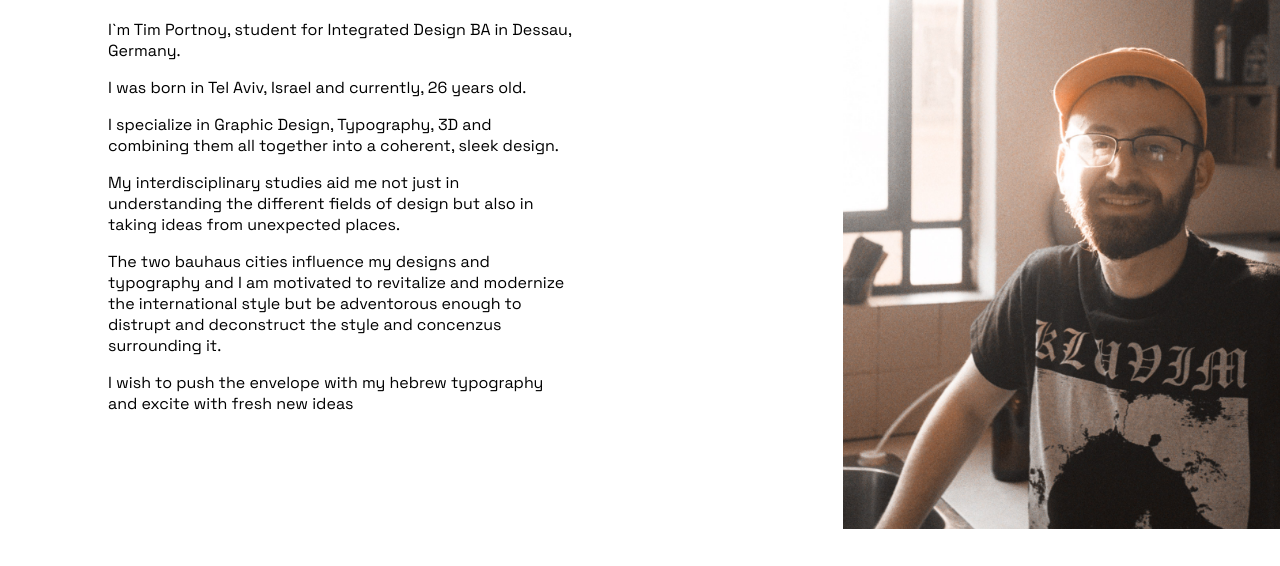
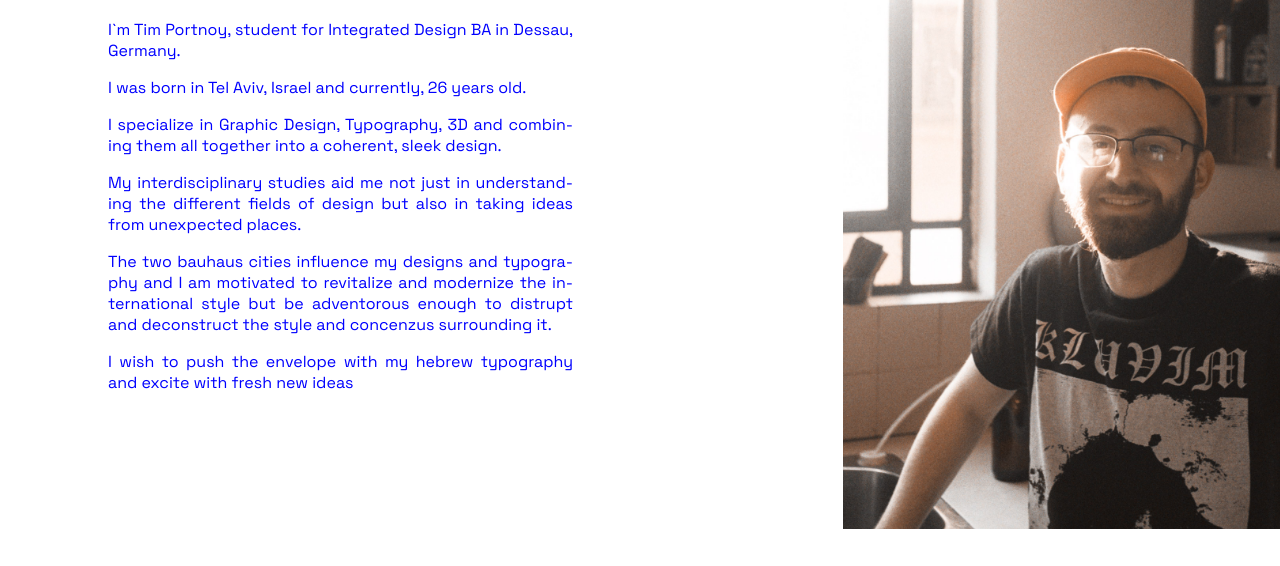
Before and after one commit to cudacoder/portnoytim.com, a plain HTML site: page index.html in a window 1280 px wide. Shown: the part 234-800 px from the top of the page. Drawn offline with Linux system fonts and the light colour scheme.

Commit message:
change paragraph

```diff
--- a/styles.css
+++ b/styles.css
@@ -13,6 +13,13 @@ h3 {
   margin: 0;
   font-size: 24px;
   font-weight: 400;
+}
+
+p {
+  text-align: justify;
+  text-justify: auto;
+  color: blue;
+  hyphens: auto;
 }
 
 img {
```
